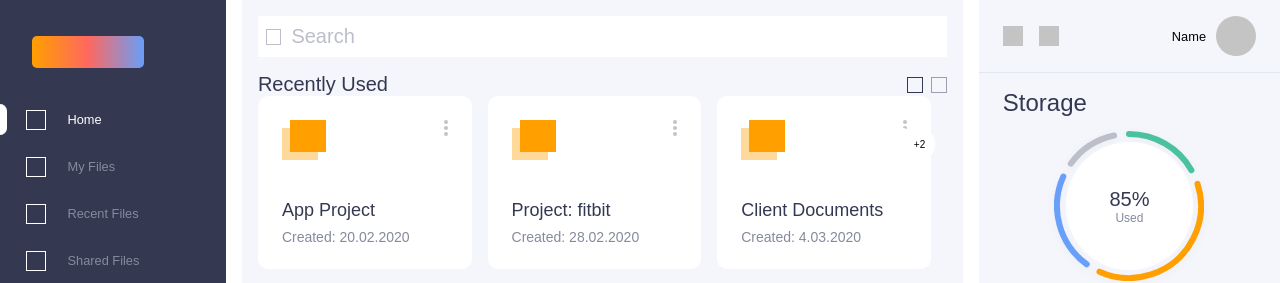
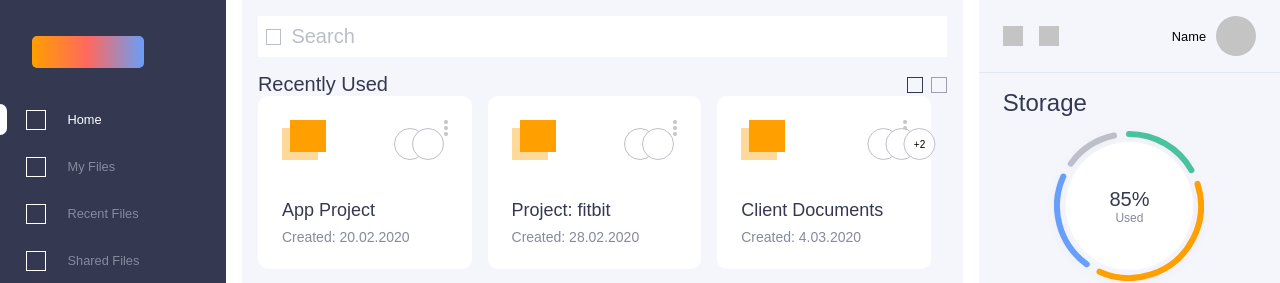
Before and after one commit to emmanuelmartinez-ravn/styling-assignment, a React (Vite) app: page / in a window 1280 px wide. Shown: the top 283 px of the page. Built offline with nearby package versions, Linux system fonts and the light colour scheme.

Commit message:
fix: collaborators icons

```diff
--- a/src/components/main/SharedCard.css
+++ b/src/components/main/SharedCard.css
@@ -27,7 +27,7 @@
   transform: translateX(80%);
 }
 
-.collaborator-circle {
+.shared-collaborator-circle {
   box-sizing: border-box;
   width: 32px;
   height: 32px;
@@ -36,7 +36,7 @@
   background: #ffffff;
 }
 
-.collaborator-circle:not(:first-child) {
+.shared-collaborator-circle:not(:first-child) {
   margin-left: -14px;
 }
 
--- a/src/components/main/SharedCard.tsx
+++ b/src/components/main/SharedCard.tsx
@@ -29,7 +29,7 @@ const SharedCard = ({
           {collaborators.map((collaborator, index) => (
             <div
               key={collaborator.id}
-              className="collaborator-circle"
+              className="shared-collaborator-circle"
               style={{
                 borderColor: collaborator.color,
                 zIndex: index + 1,
```
